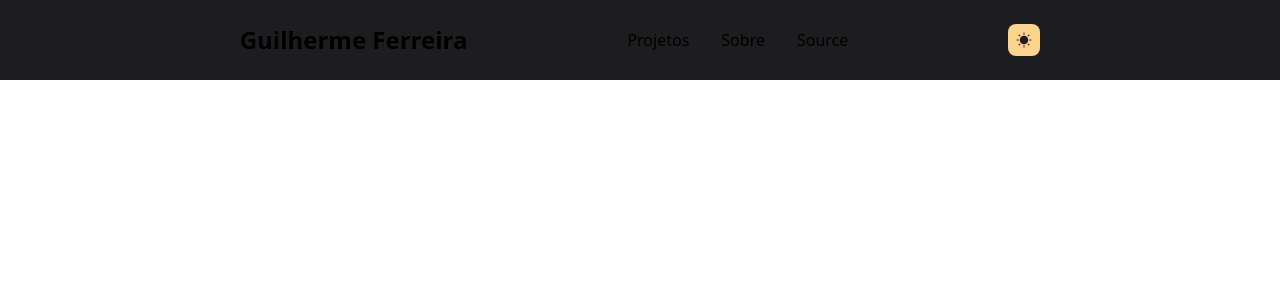
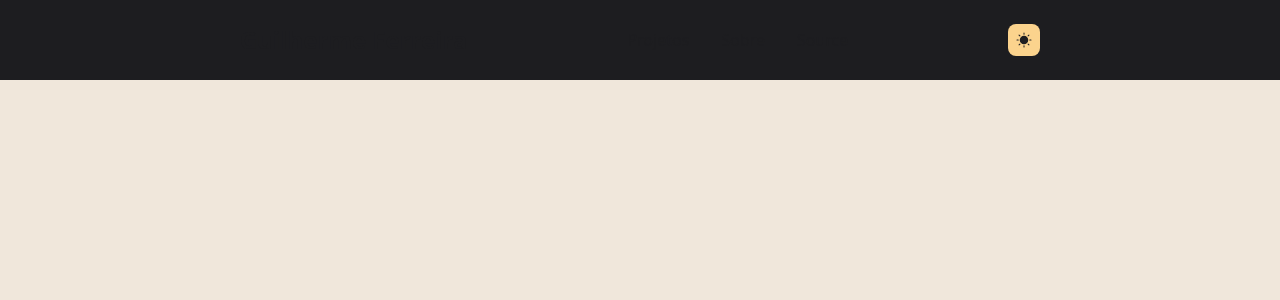
Before and after one commit to guibrbs/guilherme-ferreira, a Next.js app: page / in a window 1280 px wide. Shown: the top 300 px of the page. Built offline with nearby package versions, Linux system fonts and the light colour scheme.

Commit message:
:rocket: Adding theme provider on app

```diff
--- a/pages/_app.tsx
+++ b/pages/_app.tsx
@@ -1,8 +1,13 @@
 import '../styles/globals.css'
 import type { AppProps } from 'next/app'
+import { ThemeProvider } from 'next-themes'
 
 function MyApp({ Component, pageProps }: AppProps) {
-  return <Component {...pageProps} />
+  return(
+    <ThemeProvider attribute='class'>
+      <Component {...pageProps} />
+    </ThemeProvider>
+  )
 }
 
 export default MyApp
```
